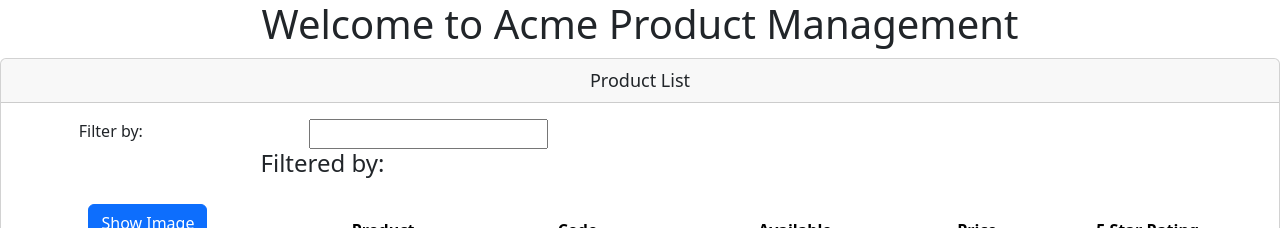
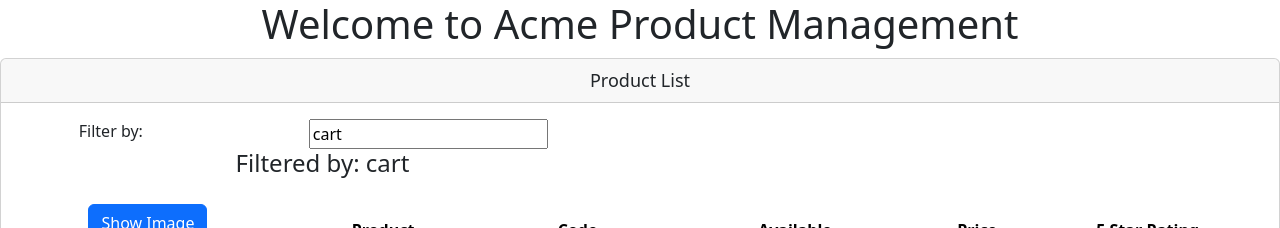
Before and after one commit to indhu-github/Product-Management---Angular-Beginner, an Angular app: page / in a window 1280 px wide. Shown: the top 228 px of the page. Built offline with nearby package versions, Linux system fonts and the light colour scheme.

Commit message:
Two-way bind data for search input

```diff
--- a/src/app/app.module.ts
+++ b/src/app/app.module.ts
@@ -1,4 +1,5 @@
 import { NgModule } from '@angular/core';
+import { FormsModule } from '@angular/forms';
 import { BrowserModule } from '@angular/platform-browser';
 
 import { AppComponent } from './app.component';
@@ -10,7 +11,8 @@
     ProductListComponent
   ],
   imports: [
-    BrowserModule
+    BrowserModule,
+    FormsModule
   ],
   providers: [],
   bootstrap: [AppComponent]
--- a/src/app/products/product-list.component.html
+++ b/src/app/products/product-list.component.html
@@ -6,12 +6,12 @@
     <div class="row">
       <div class="col-md-2">Filter by:</div>
       <div class="col-md-4">
-        <input type="text" />
+        <input type="text" [(ngModel)]='listFilter'/>
       </div>
     </div>
     <div class="row">
       <div class="col-md-6">
-        <h4>Filtered by:</h4>
+        <h4>Filtered by: {{listFilter}} </h4>
       </div>
     </div>
     <div class="table-responsive" *ngIf="products.length">
--- a/src/app/products/product-list.component.ts
+++ b/src/app/products/product-list.component.ts
@@ -9,6 +9,7 @@
   imageWidth: number = 50;
   imageMargin: number = 2;
   showImage: boolean = false;
+  listFilter: string = 'cart';
   products: any[] = [
     {
       productId: 1,
```
